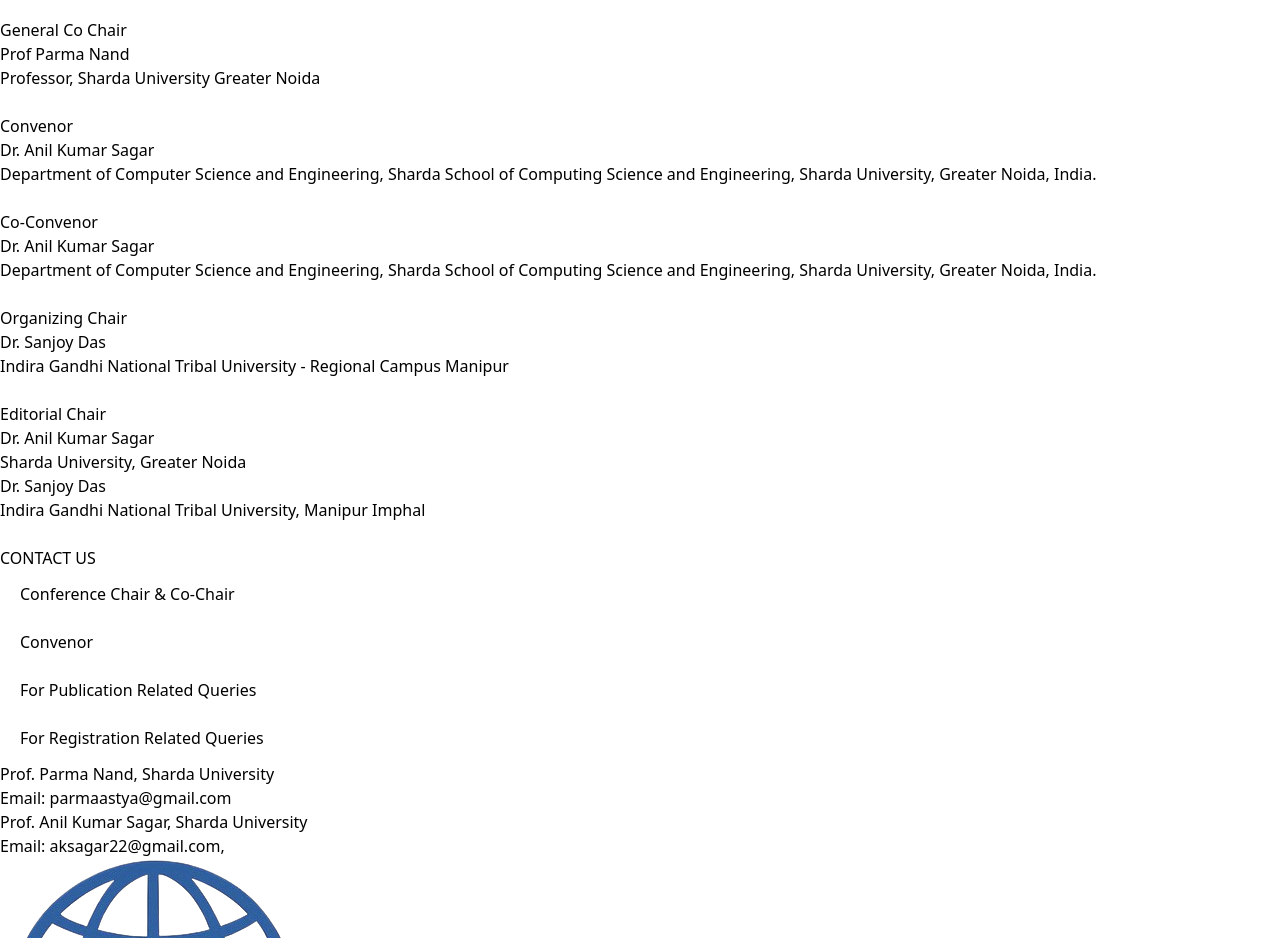
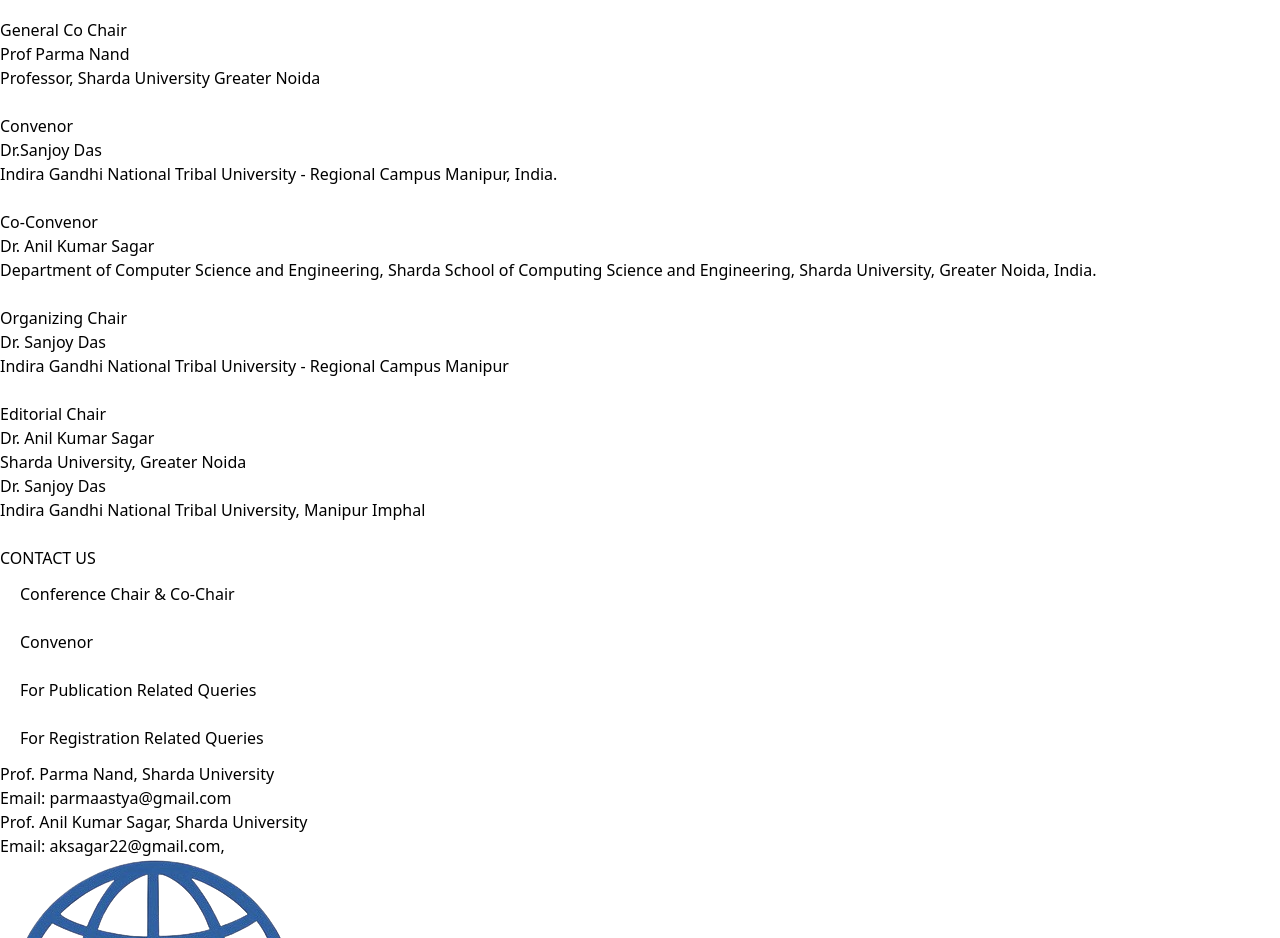
Before and after one commit to rish527/Conference-Site, a React (Vite) app: page /commitee in a window 1280 px wide. Shown: the part 940-1878 px from the top of the page. Built offline with nearby package versions, Linux system fonts and the light colour scheme.

Commit message:
Update commitee.js

```diff
--- a/src/Data/commitee.js
+++ b/src/Data/commitee.js
@@ -27,8 +27,8 @@
         head:"Convenor",
         members:[
             {   profilePic:"https://estsd2025.sirsd.com/assets/profile-images/Prof-ram-ji-prasad.jpg",
-                name:"Dr. Anil Kumar Sagar",
-                university:"Department of Computer Science and Engineering, Sharda School of Computing Science and Engineering, Sharda University, Greater Noida, India.",
+                name:"Dr.Sanjoy Das",
+                university:"Indira Gandhi National Tribal University - Regional Campus Manipur, India.",
             },
 
         ]
```
